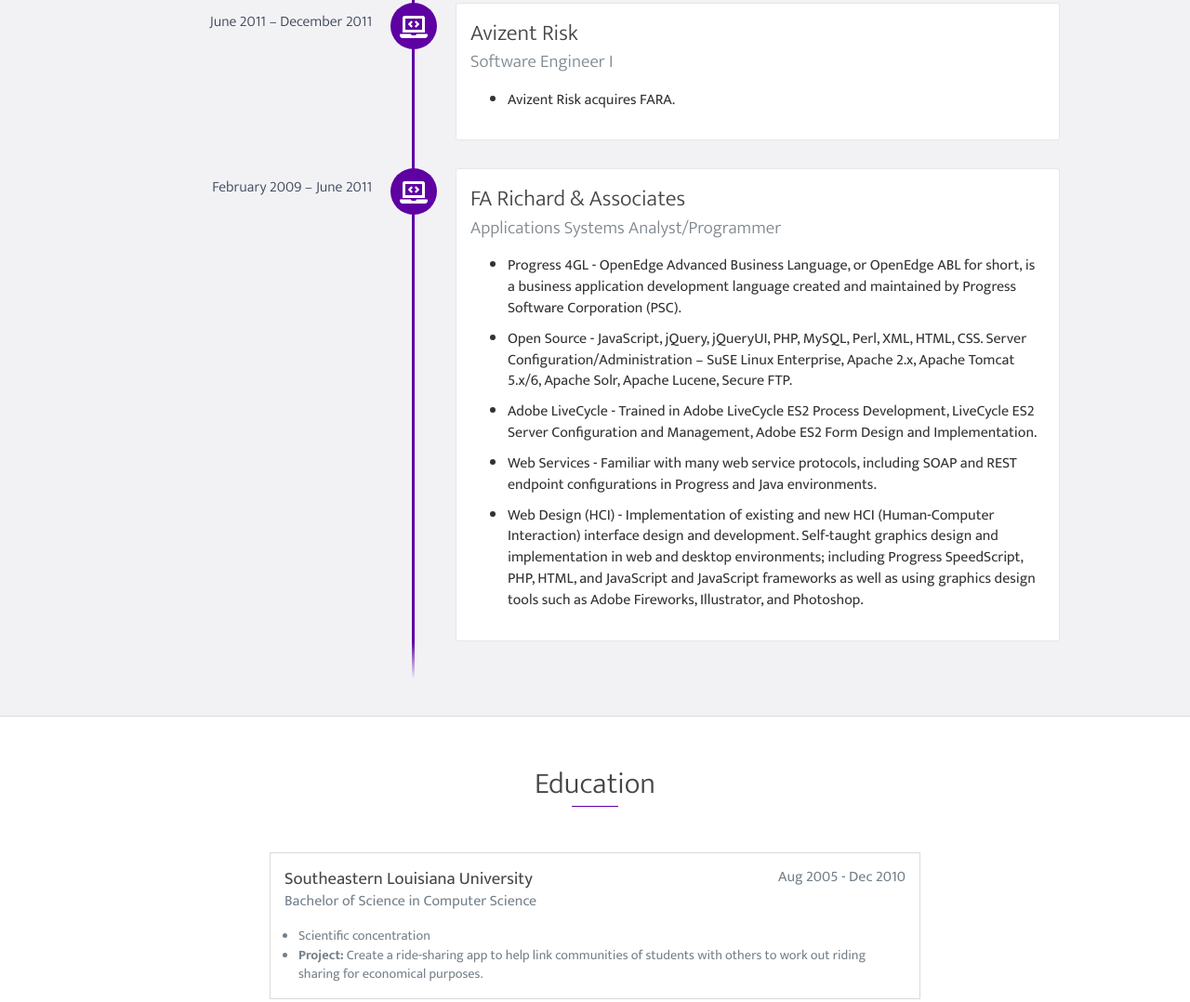
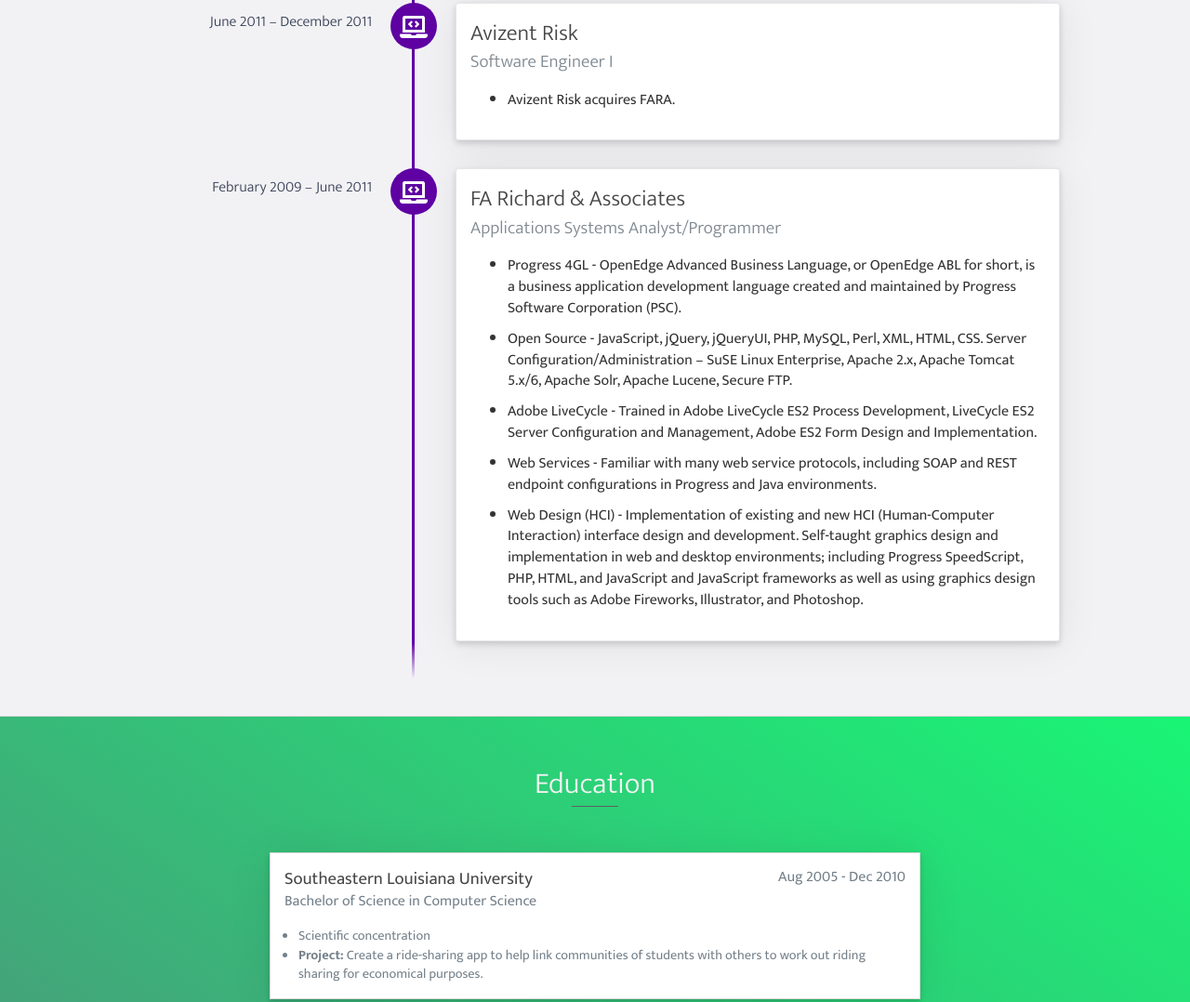
Before and after one commit to jamespsterling/jamespsterling.github.io, a website: page index.html in a window 1280 px wide. Shown: the part 1834-2912 px from the top of the page at 93% size. Drawn offline with nearby package versions, Linux system fonts and the light colour scheme; some packages are replaced by stand-ins of ours; files that its build step writes are made by us from their sources.

Commit message:
tweaks to education area, more shadows

```diff
--- a/index.html
+++ b/index.html
@@ -157,7 +157,7 @@
 
     <div id="education">
         <h2 class="heading">Education</h2>
-        <div class="education-block">
+        <div class="education-block shadow-large">
             <h3>Southeastern Louisiana University</h3>
             <span class="education-date">Aug 2005 - Dec 2010</span>
             <h4>Bachelor of Science in Computer Science</h4>
--- a/js/scripts.js
+++ b/js/scripts.js
@@ -42,7 +42,10 @@
 
         // Create each timeline block
         $userContent.each(function() {
-            $(this).addClass('vtimeline-content').wrap('<div class="vtimeline-point"><div class="vtimeline-block"></div></div>');
+            $(this)
+                .addClass('vtimeline-content')
+                .addClass('shadow-large')
+                .wrap('<div class="vtimeline-point"><div class="vtimeline-block"></div></div>');
         });
 
         // Add icons to each block
--- a/scss/styles.scss
+++ b/scss/styles.scss
@@ -325,7 +325,7 @@
 }
 
 .shadow-large {
-    box-shadow: 0 3px 6px rgba(0,0,0,0.08), 0 3px 6px rgba(0,0,0,0.15);
+    box-shadow: 0 3px 45px rgba(0,0,0,0.08), 0 3px 6px rgba(0,0,0,0.15);
 }
 
 .heading {
@@ -592,10 +592,17 @@
     padding: 50px 15px 20px 15px;
     border-bottom: 1px solid $border;
     text-align: center;
+    background: #34cc8c;
+    background: linear-gradient(35deg, #45a07a 0%, #19f575 100%);
+    filter: progid:DXImageTransform.Microsoft.gradient( startColorstr='#45a07a', endColorstr='#19f575',GradientType=0 );
 
     h2 {
-        color: $heading;
+        color: #f2f2f2;
         margin-bottom: 50px;
+
+        &:after {
+            background: lighten($heading, 10%);
+        }
     }
 }
 
@@ -605,6 +612,7 @@
     padding: 15px;
     border: 1px solid $border;
     text-align: left;
+    background: #fff;
 
     h3 {
         font-weight: 500;
```
Also changed, not shown: css/styles.css, dist/js/scripts.min.js.
